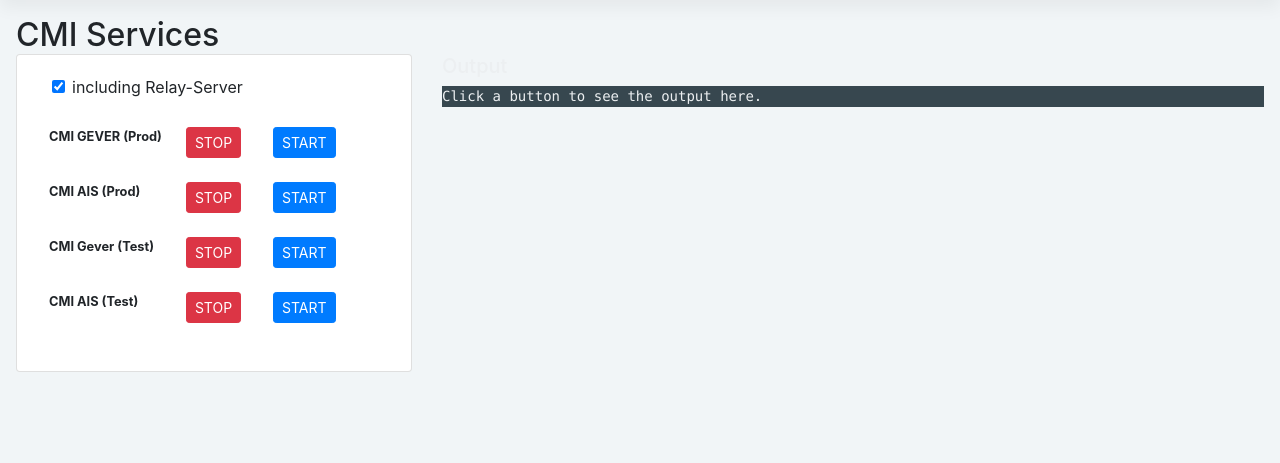
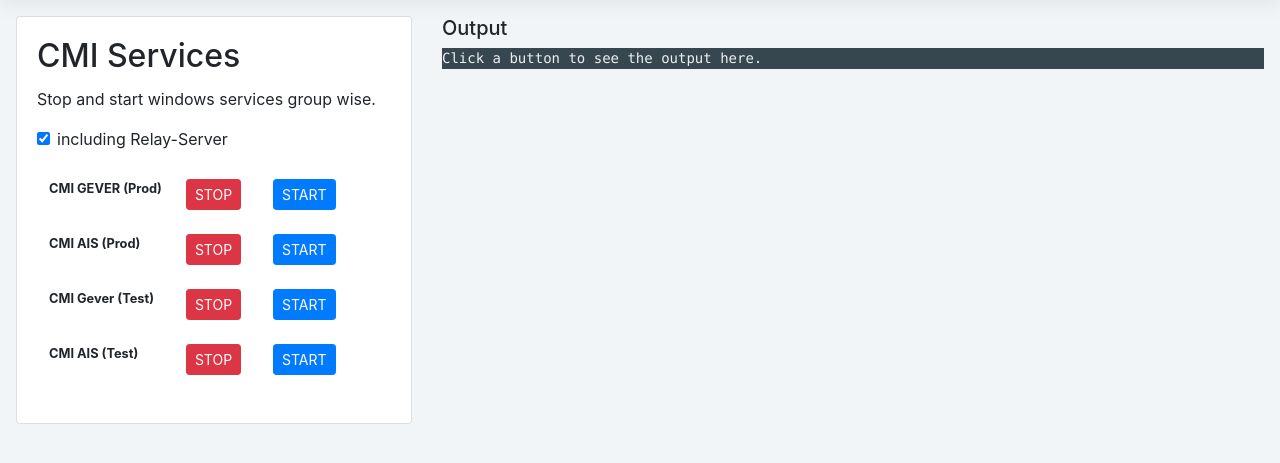
Before and after one commit to rogrut-uzh/cmi-administration-webapp, a Flask app: template templates/services.html in a window 1280 px wide. Shown: the part 82-545 px from the top of the page. Run offline with Flask 3, Linux system fonts and the light colour scheme; the template is opened without the code that fills it, so the values that code supplies are empty; some libraries are stand-ins or nearby versions.

```diff
--- a/static/main.css
+++ b/static/main.css
@@ -13,7 +13,7 @@ h3 {
 	box-shadow: 0 .5rem 1rem rgba(0,0,0,.05),inset 0 -1px 0 rgba(0,0,0,.1);
 }
 .output {
-	color: #eceff1;
+	/*color: #eceff1;*/
 }
 .output pre {
 	background-color: #37474F;
--- a/templates/services.html
+++ b/templates/services.html
@@ -7,20 +7,17 @@
 <div class="row align-items-start p-2">
 
     <div class="col p-2">
-        <h2 class="mb-0">CMI Services</h2>
-
         <div class="row mb-2 align-items-start">
 
             <!-- Left Column: Buttons and Actions -->
             <div class="col-sm-4">
                 <div class="card">
                     <div class="card-body">
-
-                        <div class="col d-flex flex-nowrap">
-                            <div class="form-check mb-3">
-                                <input type="checkbox" class="form-check-input" id="includeRelay" checked>
-                                <label for="includeRelay" class="form-check-label">including Relay-Server</label>
-                            </div>
+                        <h2 class="card-title">CMI Services</h2>
+                        <p class="card-text">Stop and start windows services group wise.</p>
+                        <div class="form-check mb-3">
+                            <input type="checkbox" class="form-check-input" id="includeRelay" checked>
+                            <label for="includeRelay" class="form-check-label">including Relay-Server</label>
                         </div>
                         <table class="table table-borderless" style="background: none; width:auto; table-layout:auto;">
                             <tbody>
@@ -51,7 +48,6 @@
                 </div>
             </div>
 
-
             <!-- Right Column: Output -->
             <div class="col-sm-8 output">
                 <h5>Output</h5>
```
